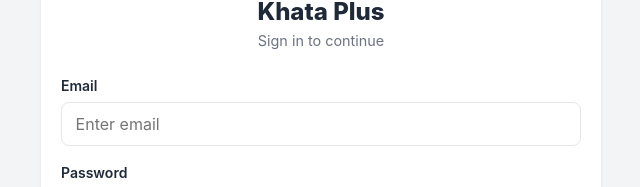
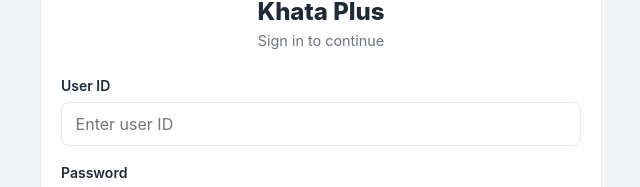
Before and after one commit to TushrS07/hisab, a React (Vite) app in the folder client/: page / in a window 1280 px wide. Shown: the part 371-558 px from the top of the page, without its empty margins (319-959 px from the left). Built offline with nearby package versions, Linux system fonts and the light colour scheme; no server answers.

Commit message:
Update Login.jsx

```diff
--- a/client/src/pages/Login.jsx
+++ b/client/src/pages/Login.jsx
@@ -39,8 +39,8 @@
         {error && <div className="alert alert-error">{error}</div>}
 
         <div className="form-group">
-          <label>Email</label>
-          <input type="email" placeholder="Enter email" value={email} onChange={(e) => setEmail(e.target.value)} onKeyDown={onKey} />
+          <label>User ID</label>
+          <input type="text" placeholder="Enter user ID" value={email} onChange={(e) => setEmail(e.target.value)} onKeyDown={onKey} />
         </div>
 
         <div className="form-group">
```
